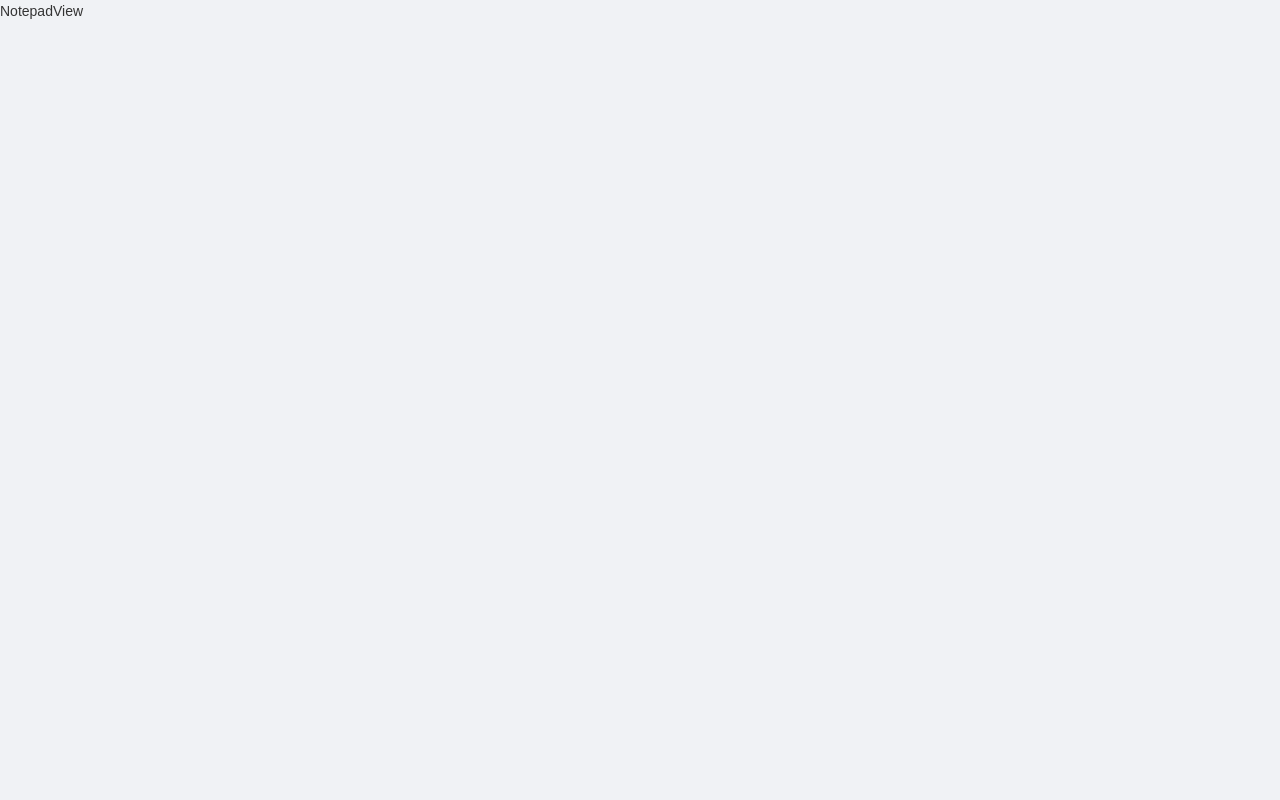
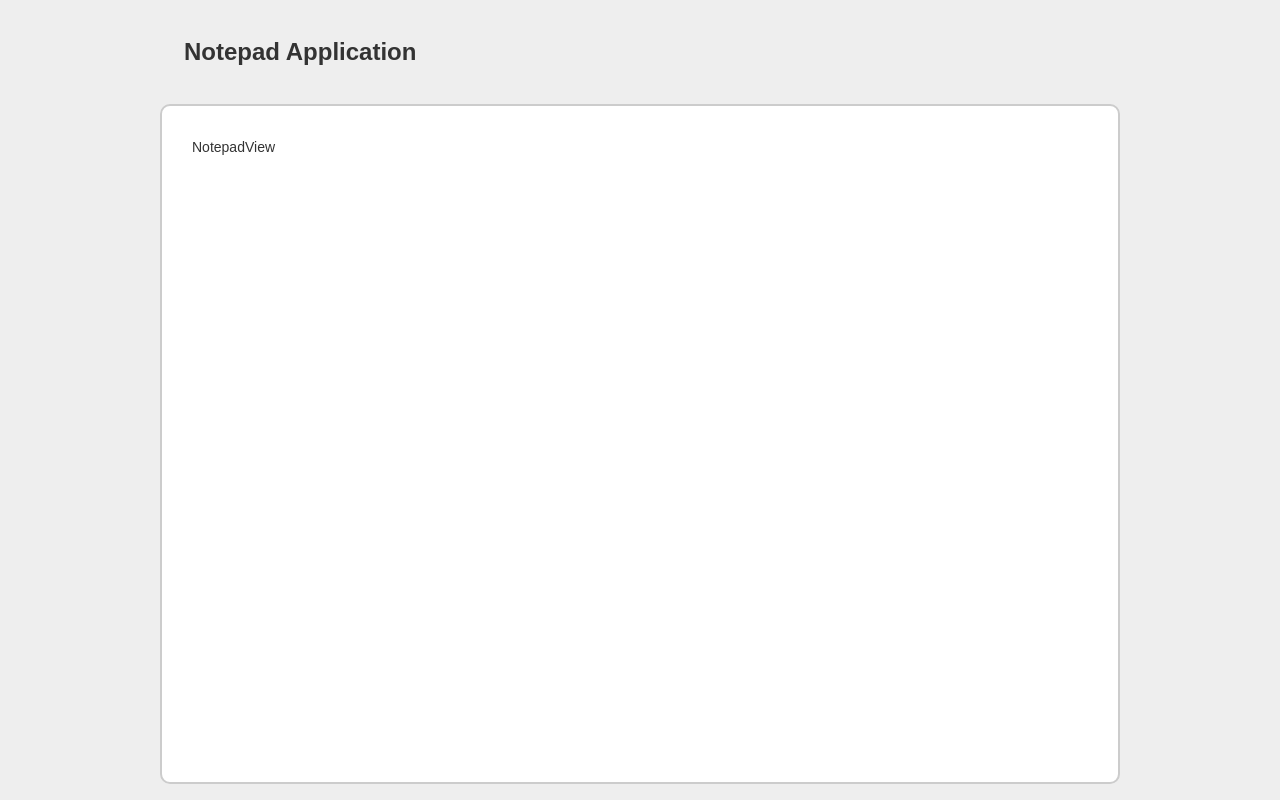
Before and after one commit to arbasirian/notepad-application, a React (Create React App) app: page / in a window 1280 px wide. Built offline with nearby package versions, Linux system fonts and the light colour scheme; no server answers.

Commit message:
Base Layout Design

```diff
--- a/src/assets/styles/global.styles.js
+++ b/src/assets/styles/global.styles.js
@@ -7,6 +7,7 @@ export const BodyStyles = css`
     -webkit-font-smoothing: antialiased;
     -moz-osx-font-smoothing: grayscale;
   }
+
   .has-cursor {
     cursor: pointer;
   }
@@ -53,6 +54,7 @@ export const BodyStyles = css`
     }
   }
 `;
+
 export const AntLayouts = css`
   .ant-layout {
     min-height: 100vh;
@@ -63,33 +65,7 @@ export const AntLayouts = css`
     padding: 12px;
     line-height: 56px;
   }
-  .ant-layout-sider {
-    min-height: 100vh;
-    background: ${({ theme }) => theme.colors.accent};
-    box-shadow: 0px 4px 22px rgba(0, 0, 0, 0.25);
-    .ant-layout-sider-children {
-      .ant-menu.ant-menu-dark,
-      .ant-menu-dark .ant-menu-sub,
-      .ant-menu.ant-menu-dark .ant-menu-sub {
-        background: ${({ theme }) => theme.colors.primary};
-      }
-      .ant-menu-dark.ant-menu-dark:not(.ant-menu-horizontal)
-        .ant-menu-item-selected {
-        // Selected Menu
-        background: ${({ theme }) => theme.colors.primary};
-      }
-    }
-    .ant-layout-sider-trigger {
-      background: ${({ theme }) => theme.colors.primary};
-    }
-  }
-  .ant-menu-item {
-    display: flex;
-    align-items: center;
-    &:hover {
-      font-weight: 600;
-    }
-  }
+
   .ant-menu-item .ant-menu-item-icon,
   .ant-menu-submenu-title .ant-menu-item-icon,
   .ant-menu-item .anticon,
@@ -112,6 +88,7 @@ export const AntLayouts = css`
   }
   .ant-layout-content {
     overflow: hidden;
+    background: ${(props) => props.theme.colors.gray4};
     .ant-tabs {
       color: ${(props) => props.theme.colors.gray1};
       width: 100%;
@@ -225,6 +202,7 @@ export const AntLayouts = css`
     padding-right: 0 !important;
   }
 `;
+
 export const AntModal = css`
   .ant-modal {
     margin: 0 auto;
@@ -306,44 +284,7 @@ export const Body = css`
     }
   }
 `;
-export const RGB = css`
-  .react-grid-layout {
-    position: relative;
-    width: calc(100% - 224px);
-  }
-`;
-export const ReportsFilter = css`
-  .reports-filter {
-    border: none;
-    box-shadow: none;
-    .ant-picker-suffix {
-      order: -1;
-      margin-left: 0;
-      margin-right: 10px;
-    }
-    .ant-picker-focused {
-      box-shadow: 0;
-    }
-    .ant-picker-panel-container {
-      border-radius: 15px;
-    }
-  }
-`;
-export const RangePicker = css`
-  .ant-picker-cell-in-view.ant-picker-cell-selected .ant-picker-cell-inner,
-  .ant-picker-cell-in-view.ant-picker-cell-range-start .ant-picker-cell-inner,
-  .ant-picker-cell-in-view.ant-picker-cell-range-end .ant-picker-cell-inner {
-    background-color: ${({ theme }) => theme.colors.blue1};
-    border-radius: 4px !important;
-  }
-  .ant-picker-cell-in-view.ant-picker-cell-today
-    .ant-picker-cell-inner::before {
-    border: none;
-  }
-  .ant-picker-panel-container {
-    border-radius: 15px;
-  }
-`;
+
 export const DesignedScroll = css`
   .designed-scroll {
     &::-webkit-scrollbar {
@@ -392,38 +333,12 @@ export const DesignedScroll = css`
     }
   }
 `;
-export const MenuSiderCollapsed = css`
-  .ant-layout-sider-collapsed {
-    .ant-menu-item,
-    .ant-menu-submenu-title {
-      display: flex;
-      flex-direction: column;
-      justify-content: center;
-      align-items: center;
-      padding: 0px !important;
-      .anticon {
-        display: block !important;
-        margin: 0 auto !important;
-        line-height: 22px !important;
-      }
-      .ant-menu-submenu-arrow {
-        display: none !important;
-      }
-      span {
-        display: none !important;
-      }
-    }
-  }
-`;
+
 export default createGlobalStyle`
   ${BodyStyles};
   ${AntLayouts};
   ${AntModal};
   ${FlexProp};
   ${Body};
-  ${RGB};
-  ${ReportsFilter};
-  ${RangePicker};
   ${DesignedScroll};
-  ${MenuSiderCollapsed};
 `;
--- a/src/components/Typography/Container.ts
+++ b/src/components/Typography/Container.ts
@@ -1,12 +1,12 @@
 import styled from 'styled-components';
 
 export const Container = styled.div`
-  width: 1500px;
+  width: 1024px;
   margin: 0 auto;
   direction: ${(props) => (props.theme.language === 'fa' ? 'rtl' : 'ltr')};
 
   @media screen and (max-width: ${(props) => props.theme.breakpoints.xxl}) {
-    width: 1200px;
+    width: 1024px;
   }
   @media screen and (max-width: ${(props) => props.theme.breakpoints.xl}) {
     width: 960px;
--- a/src/components/Typography/Title1.ts
+++ b/src/components/Typography/Title1.ts
@@ -11,10 +11,10 @@ export const Title1 = styled.h1<TitleProps>`
       : 'ltr'};
 
   margin: 0;
-  font-size: 42px;
+  font-size: 24px;
   letter-spacing: ${(props) =>
     props.theme.language === 'en' ? '0' : '-0.02em'};
-  line-height: 56px;
+  line-height: 44px;
 
   /* TEXT ALIGN */
   text-align: ${(props) => (props.align ? props.align : '')};
--- a/src/components/Typography/Title2.ts
+++ b/src/components/Typography/Title2.ts
@@ -11,10 +11,10 @@ export const Title2 = styled.h2<TitleProps>`
       : 'ltr'};
 
   margin: 0;
-  font-size: 34px;
+  font-size: 18px;
   letter-spacing: ${(props) =>
     props.theme.language === 'en' ? '0' : '-0.02em'};
-  line-height: 48px;
+  line-height: 36px;
 
   /* TEXT ALIGN */
   text-align: ${(props) => (props.align ? props.align : '')};
--- a/src/layouts/MainLayout.tsx
+++ b/src/layouts/MainLayout.tsx
@@ -1,7 +1,7 @@
 import React from 'react';
 import { Layout } from 'antd';
 
-import { Box, ErrorBoundary } from 'components';
+import { Box, Container, ErrorBoundary, Title1 } from 'components';
 
 const { Sider, Content } = Layout;
 
@@ -13,9 +13,21 @@ const MainLayout = ({ children }: Props) => {
   return (
     <Layout>
       <Content>
-        <Box>
-          <ErrorBoundary>{children}</ErrorBoundary>
-        </Box>
+        <Container>
+          <Title1 padding="30px 24px" paddingM="0">
+            Notepad Application
+          </Title1>
+          <Box
+            border="2.6px solid"
+            borderColor="gray3"
+            padding="30px"
+            minHeight="85vh"
+            borderRadius="10px"
+            background="white"
+          >
+            <ErrorBoundary>{children}</ErrorBoundary>
+          </Box>
+        </Container>
       </Content>
     </Layout>
   );
```
